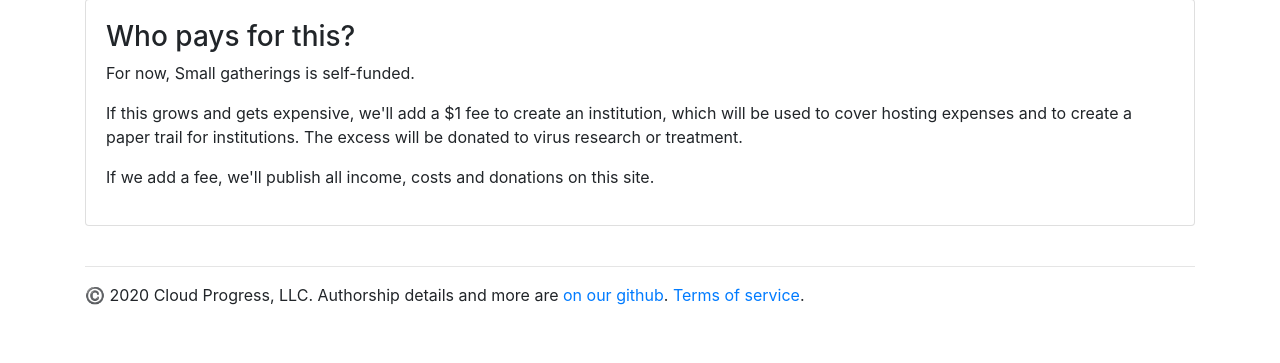
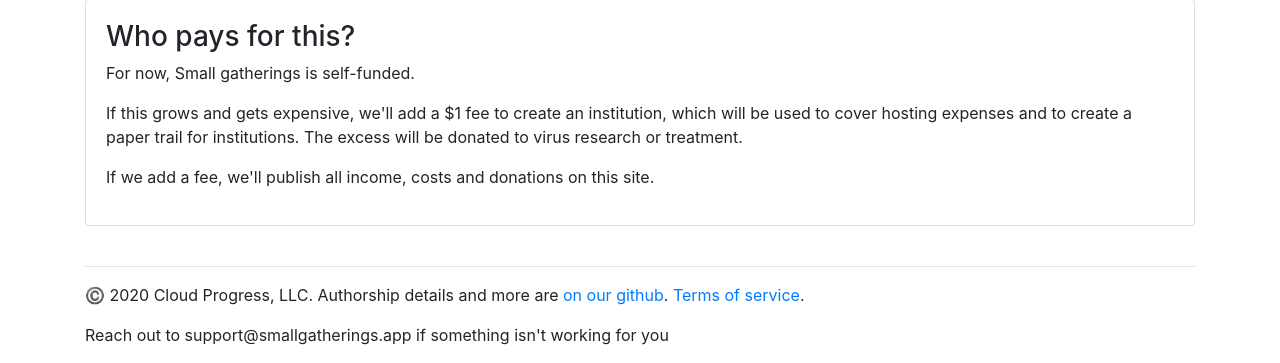
Before and after one commit to abe-winter/smallgat, a Flask app: page / in a window 1280 px wide. Shown: the part 1203-1566 px from the top of the page. Before the commit the page ends 1508 px from the top, so only its background shows below. Run offline with Flask 2, Linux system fonts and the light colour scheme; some libraries are stand-ins or nearby versions.

Commit message:
support link on every page

```diff
--- a/smallgat/templates/base.htm
+++ b/smallgat/templates/base.htm
@@ -58,6 +58,7 @@
   Authorship details and more are <a href="https://github.com/abe-winter/smallgat">on our github</a>.
   <a href="/terms">Terms of service</a>.
 </p>
+<p>Reach out to support@smallgatherings.app if something isn't working for you</p>
 </div>
 </body>
 </html>
```
